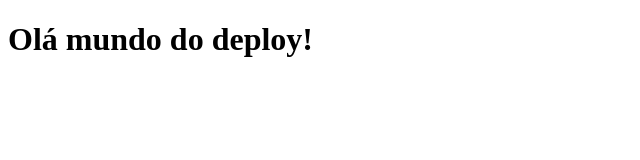
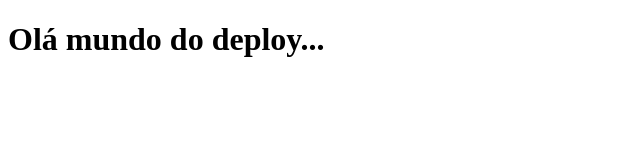
Before and after one commit to robsongade/deploy-html, a website: page public/index.html in a window 1280 px wide. Shown: the full height of the page, 0-640 px from the left. Drawn offline with Linux system fonts and the light colour scheme.

Commit message:
Comite test

```diff
--- a/public/index.html
+++ b/public/index.html
@@ -7,6 +7,6 @@
     <title>Exemplo deploy html</title>
 </head>
 <body>
-    <h1>Olá mundo do deploy!</h1>
+    <h1>Olá mundo do deploy...</h1>
 </body>
 </html>
```
